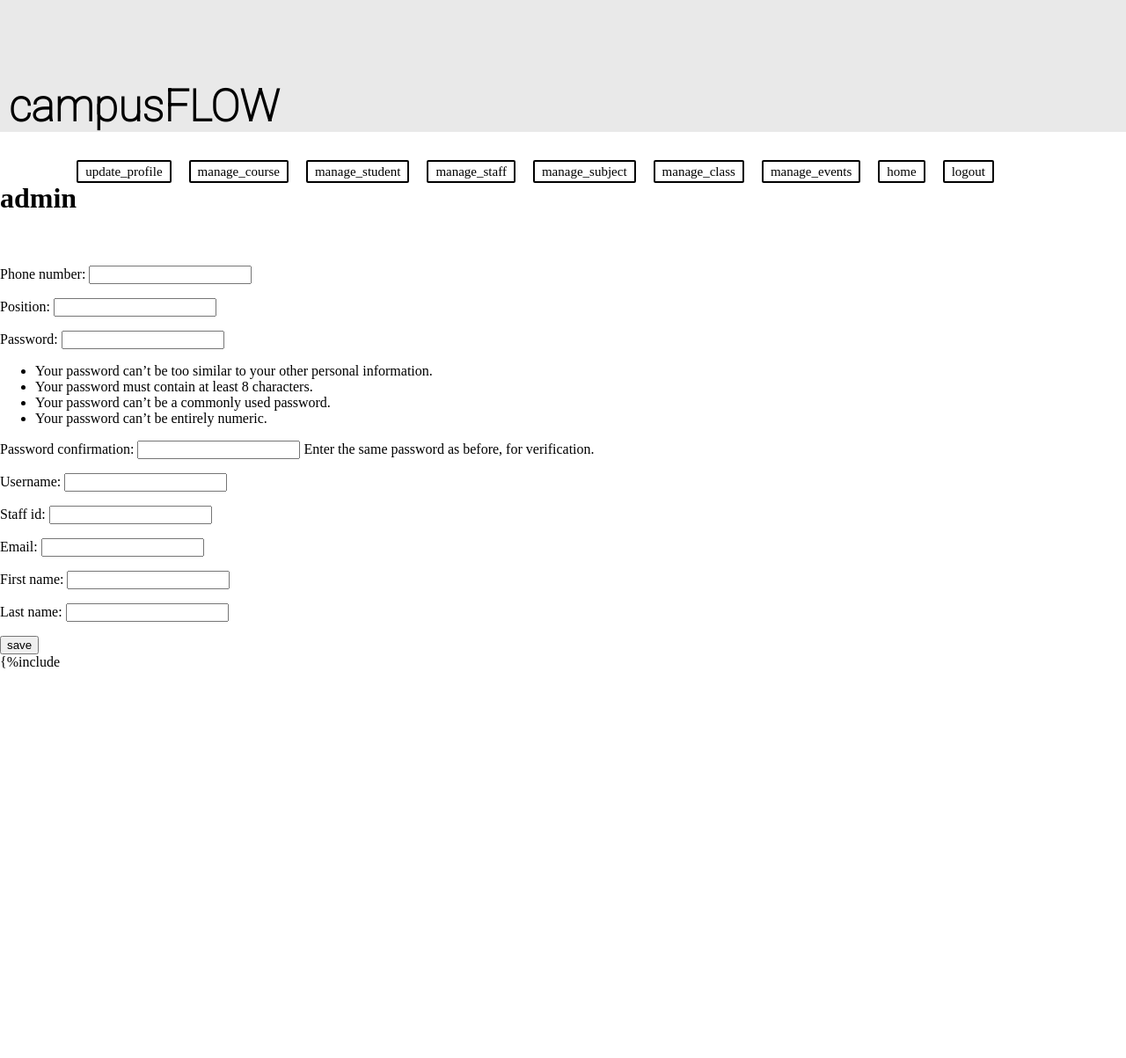
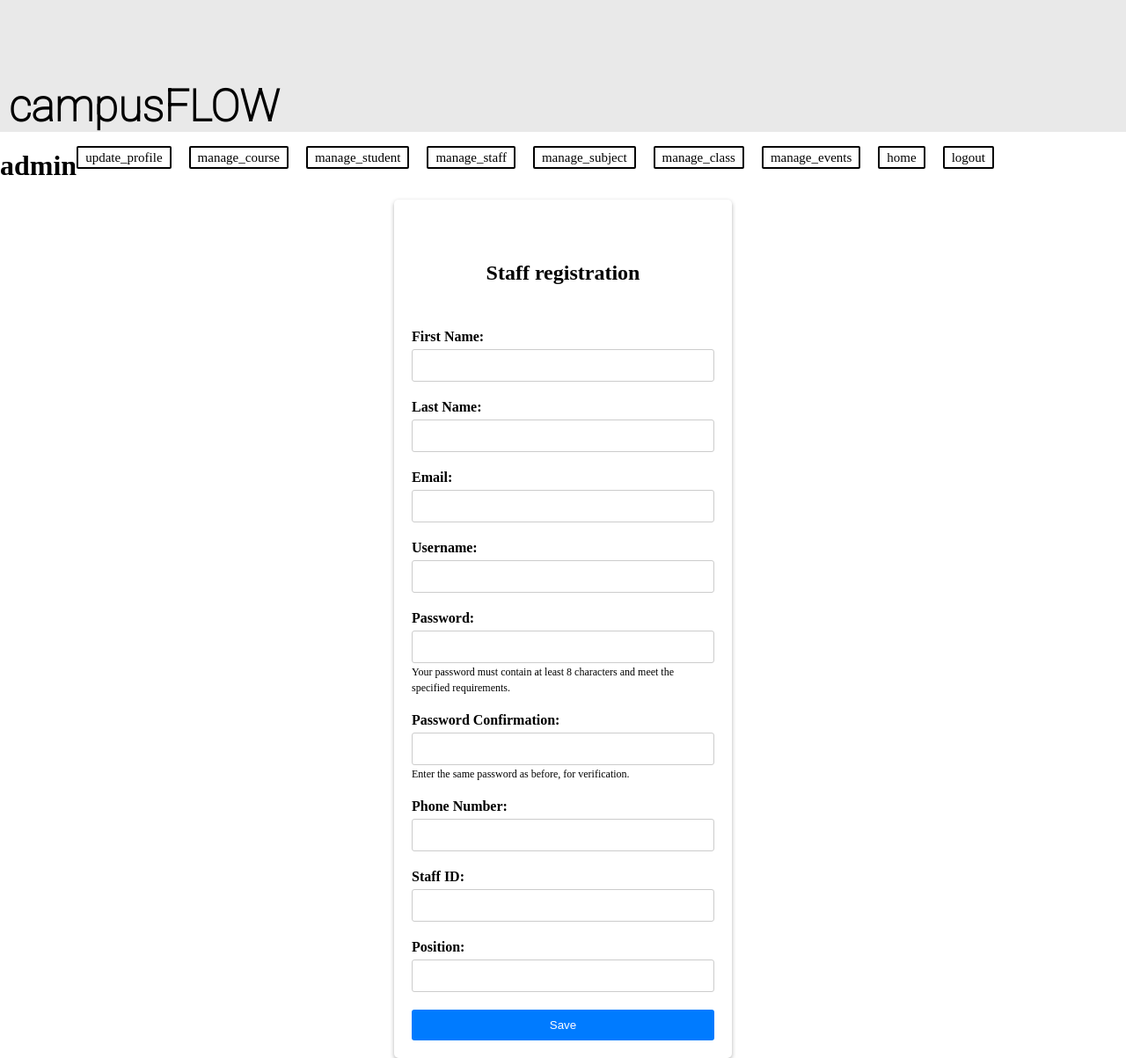
Before and after one commit to bryan41205/erp_prj, a Django app: page /add_staff/ in a window 1280 px wide. Shown: the whole page at 88% size. Before the commit the page ends 760 px from the top, so only its background shows below. Run offline with Django 3.2, Linux system fonts and the light colour scheme; a user stored in the database is signed in; parts of the project's set-up code (start-up, migrations or seed data) failed here and were passed over; some libraries are stand-ins or nearby versions.

Commit message:
updated changes

```diff
--- a/base/templates/base/admin/add_staff.html
+++ b/base/templates/base/admin/add_staff.html
@@ -1,9 +1,62 @@
-{%include 'admin_template.html'%}
-{%block content%}
-<form action="" method="post">
-    {% csrf_token %}
-    {{staff_form.as_p}}
-    <input type="submit" value="save">
-</form>
-{%include
-{%endblock%}
+{% extends 'admin_template.html' %}
+{% load static %}
+
+{% block content %}
+<link rel="stylesheet" type="text/css" href="{% static 'css/add_staff.css' %}">
+
+<div class="form-container">
+    <h2 id="heading">Staff registration</h2>
+    <form method="post">
+        {% csrf_token %}
+
+        <div class="form-group">
+            <label for="{{ form.first_name.id_for_label }}">First Name:</label>
+            {{ form.first_name }}
+        </div>
+
+        <div class="form-group">
+            <label for="{{ form.last_name.id_for_label }}">Last Name:</label>
+            {{ form.last_name }}
+        </div>
+
+        <div class="form-group">
+            <label for="{{ form.email.id_for_label }}">Email:</label>
+            {{ form.email }}
+        </div>
+
+        <div class="form-group">
+            <label for="{{ form.username.id_for_label }}">Username:</label>
+            {{ form.username }}
+        </div>
+
+        <div class="form-group">
+            <label for="{{ form.password1.id_for_label }}">Password:</label>
+            {{ form.password1 }}
+            <span class="helptext">Your password must contain at least 8 characters and meet the specified requirements.</span>
+        </div>
+
+        <div class="form-group">
+            <label for="{{ form.password2.id_for_label }}">Password Confirmation:</label>
+            {{ form.password2 }}
+            <span class="helptext">Enter the same password as before, for verification.</span>
+        </div>
+
+        <div class="form-group">
+            <label for="{{ form.phone_number.id_for_label }}">Phone Number:</label>
+            {{ form.phone_number }}
+        </div>
+
+        <div class="form-group">
+            <label for="{{ form.staff_id.id_for_label }}">Staff ID:</label>
+            {{ form.staff_id }}
+        </div>
+
+        <div class="form-group">
+            <label for="{{ form.position.id_for_label }}">Position:</label>
+            {{ form.position }}
+        </div>
+
+        <button type="submit" class="btn btn-primary btn-block">Save</button>
+    </form>
+</div>
+{% endblock %}
--- a/base/templates/base/admin/manage_staff.html
+++ b/base/templates/base/admin/manage_staff.html
@@ -6,6 +6,7 @@
     .staff-table {
         width: 100%;
         border-collapse: collapse;
+        font-family: 'Montserrat', sans-serif;
     }
 
     .staff-table th, .staff-table td {
@@ -16,6 +17,7 @@
 
     .staff-table th {
         background-color: #f2f2f2;
+        font-family: 'Montserrat', sans-serif;
     }
 
     /* Animation on table rows */
--- a/base/views.py
+++ b/base/views.py
@@ -116,12 +116,12 @@ def add_staff(request):
         staff_form = StaffCreationForm(request.POST)
         if staff_form.is_valid():
             new_user = staff_form.save()
-            return redirect("admin_dashboard")
+            return redirect("manage_staff")
         else:
             print(staff_form.errors)
             return HttpResponse("something went wrong")
     staff_form = StaffCreationForm()
-    context = {"staff_form": staff_form}
+    context = {"form": staff_form}
     return render(request, "base/admin/add_staff.html", context)
 
 
--- /dev/null
+++ b/static/css/add_staff.css
@@ -0,0 +1,70 @@
+/* Reset some default styles to ensure consistency */
+* {
+    margin: 0;
+    padding: 0;
+    box-sizing: border-box;
+}
+
+/* Apply styles to the form container */
+.form-container {
+    width: 30%; /* Adjust the width as needed */
+    margin: 0 auto;
+    padding: 20px;
+    background-color: #fff; /* White background */
+    border-radius: 5px;
+    box-shadow: 0 2px 5px rgba(0, 0, 0, 0.3);
+    text-align: left; /* Align the form content to the left */
+}
+
+/* Apply styles to form elements */
+form {
+    display: flex;
+    flex-direction: column;
+}
+
+.form-group {
+    margin-bottom: 20px;
+}
+
+label {
+    font-weight: bold;
+    display: block;
+    margin-bottom: 5px;
+    color: #000000; /* Dark gray text color */
+}
+
+input[type="text"],
+input[type="password"],
+input[type="email"] {
+    width: 100%;
+    padding: 10px;
+    border: 1px solid #ccc; /* Light gray border */
+    border-radius: 3px;
+    background-color: #fff; /* White background */
+    color: #333; /* Dark gray text color */
+}
+
+/* Style the login button */
+.btn-primary {
+    background-color: #007bff; /* Blue button color */
+    color: #fff; /* White text color */
+    padding: 10px;
+    border: none;
+    border-radius: 3px;
+    cursor: pointer;
+    transition: background-color 0.3s ease;
+}
+
+.btn-primary:hover {
+    background-color: #0056b3; /* Darker blue on hover */
+}
+
+/* Style the helptext */
+.helptext {
+    font-size: 12px;
+    color: #000000; /* Light gray text color */
+}
+#heading{
+    padding: 50px 20px;
+    text-align: center;
+}
--- a/static/css/manage_events.css
+++ b/static/css/manage_events.css
@@ -1,6 +1,7 @@
 /* manage_event.css */
 body {
     background-color: #f5f5f5;
+    font-family: 'Montserrat', sans-serif;
   }
 
   .add-event-button {
--- a/templates/admin_template.html
+++ b/templates/admin_template.html
@@ -11,6 +11,9 @@
 <link href="https://fonts.googleapis.com/css2?family=Inter:wght@300&family=Roboto:wght@100&display=swap" rel="stylesheet">
 <link rel="preconnect" href="https://fonts.googleapis.com">
 <link rel="preconnect" href="https://fonts.gstatic.com" crossorigin>
+<link rel="preconnect" href="https://fonts.googleapis.com">
+<link rel="preconnect" href="https://fonts.gstatic.com" crossorigin>
+<link href="https://fonts.googleapis.com/css2?family=Montserrat:wght@300&display=swap" rel="stylesheet">
 <link href="https://fonts.googleapis.com/css2?family=Inter:wght@300&family=Raleway:wght@200&family=Roboto:wght@100&display=swap" rel="stylesheet">
 </head>
 <!-- Link to your CSS file -->
```
Also changed, not shown: base/templates/base/admin/create_classes.html (+40 -8 lines), static/css/add_class.css (added, +66 -0 lines), db.sqlite3.
